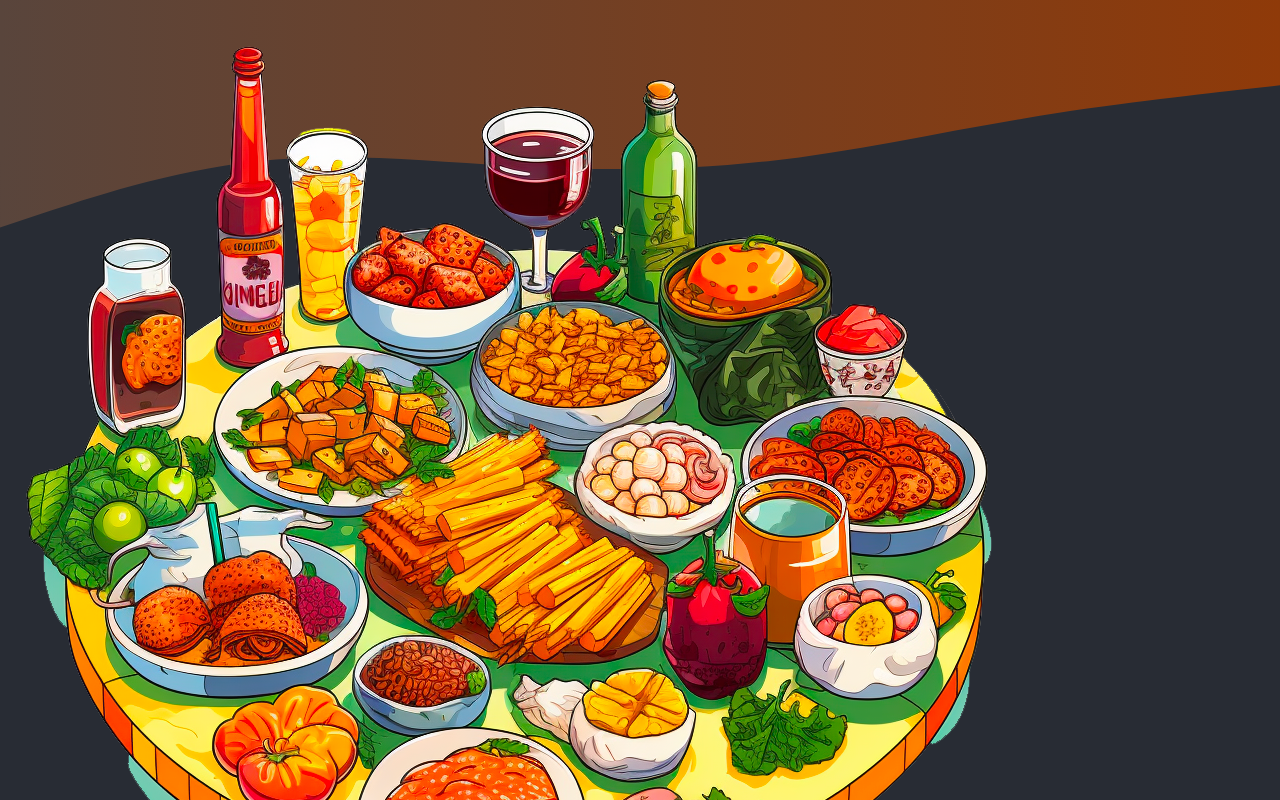
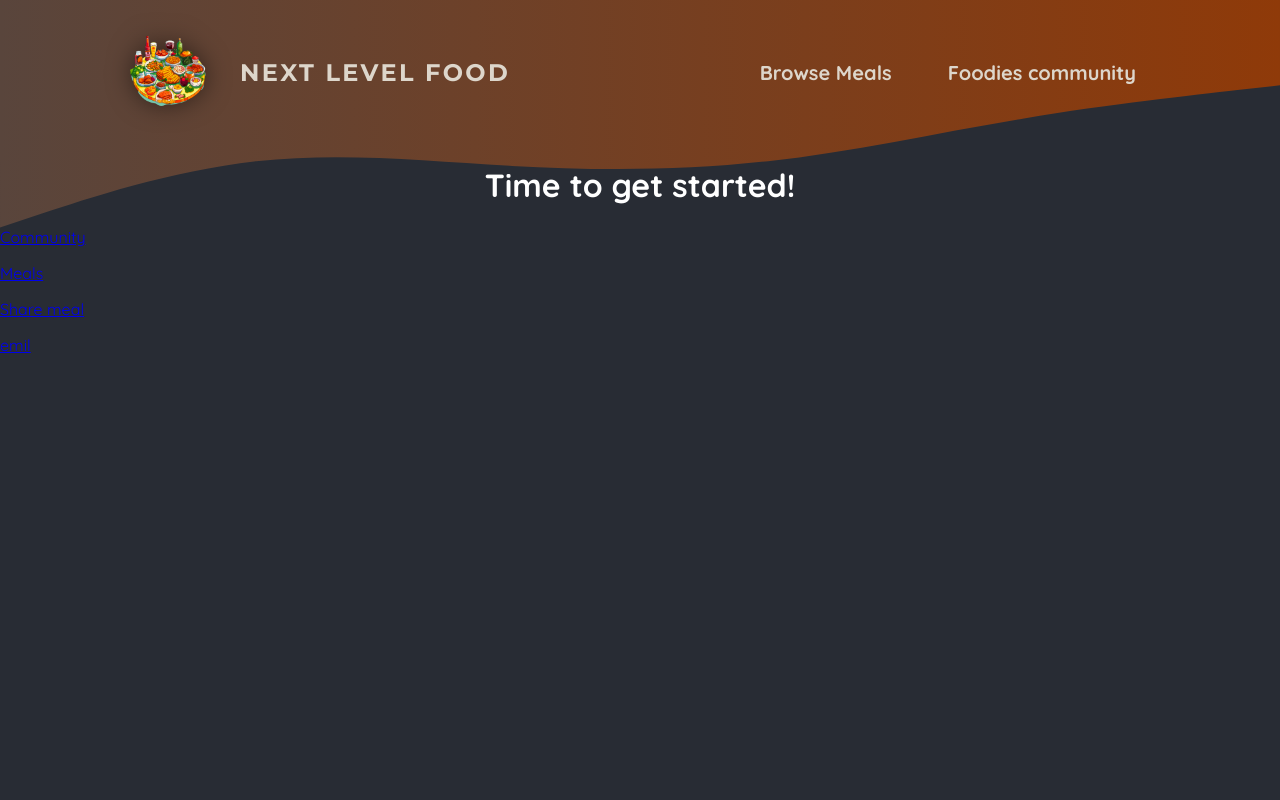
Before and after one commit to kkomu/nextjs-assignments, a Next.js app in the folder 05-onwards-foodies-starting-project/: page / in a window 1280 px wide. Shown: the top 800 px of the page. Built offline with nearby package versions, Linux system fonts and the light colour scheme.

Commit message:
Add styles for main header

```diff
--- a/05-onwards-foodies-starting-project/components/main-header.js
+++ b/05-onwards-foodies-starting-project/components/main-header.js
@@ -1,25 +1,27 @@
-import Link from 'next/link';
-import logoImage from '@/assets/logo.png';
+import Link from 'next/link'
+import logoImage from '@/assets/logo.png'
+
+import styles from './main-header.module.css'
 
 const MainHeader = () => {
     return (
-    <header>
-      <Link href='/'>
-        <img src={logoImage.src} alt='A plate with food on it' />
+        <header className={styles.header}>
+            <Link href="/" className={styles.logo}>
+                <img src={logoImage.src} alt="A plate with food on it" />
                 <span>Next level food</span>
             </Link>
-      <nav>
+            <nav className={styles.nav}>
                 <ul>
                     <li>
-            <Link href='/meals'>Browse Meals</Link>
+                        <Link href="/meals">Browse Meals</Link>
                     </li>
                     <li>
-            <Link href='/community'>Foodies community</Link>
+                        <Link href="/community">Foodies community</Link>
                     </li>
                 </ul>
             </nav>
         </header>
-  );
-};
+    )
+}
 
-export default MainHeader;
+export default MainHeader
--- /dev/null
+++ b/05-onwards-foodies-starting-project/components/main-header.module.css
@@ -0,0 +1,67 @@
+.header {
+  display: flex;
+  justify-content: space-between;
+  align-items: center;
+  padding: 2rem 1rem;
+}
+
+@media (min-width: 768px) {
+  .header {
+    padding: 2rem 10%;
+  }
+}
+
+.nav ul {
+  list-style: none;
+  margin: 0;
+  padding: 0;
+  display: flex;
+  gap: 1.5rem;
+  /* font-family: 'Montserrat', sans-serif; */
+  font-size: 1.25rem;
+}
+
+.nav a {
+  text-decoration: none;
+  color: #ddd6cb;
+  font-weight: bold;
+  padding: 0.5rem 1rem;
+  border-radius: 0.5rem;
+}
+
+.nav a:hover,
+.nav a:active {
+  background: linear-gradient(90deg, #ff8a05, #f9b331);
+  background-clip: text;
+  -webkit-background-clip: text;
+  -webkit-text-fill-color: transparent;
+  text-shadow: 0 0 18px rgba(248, 190, 42, 0.8);
+}
+
+.active {
+  background: linear-gradient(90deg, #ff8a05, #f9b331);
+  background-clip: text;
+  -webkit-background-clip: text;
+  -webkit-text-fill-color: transparent;
+}
+
+.logo {
+  display: flex;
+  align-items: center;
+  justify-content: center;
+  gap: 2rem;
+  text-decoration: none;
+  color: #ddd6cb;
+  font-weight: bold;
+  font-family: 'Montserrat', sans-serif;
+  letter-spacing: 0.15rem;
+  text-transform: uppercase;
+  font-size: 1.5rem;
+}
+
+.logo img {
+  width: 5rem;
+  height: 5rem;
+  object-fit: contain;
+  filter: drop-shadow(0 0 0.75rem rgba(0, 0, 0, 0.5));
+}
```
Lines whose indentation alone changed are shown as unchanged.
